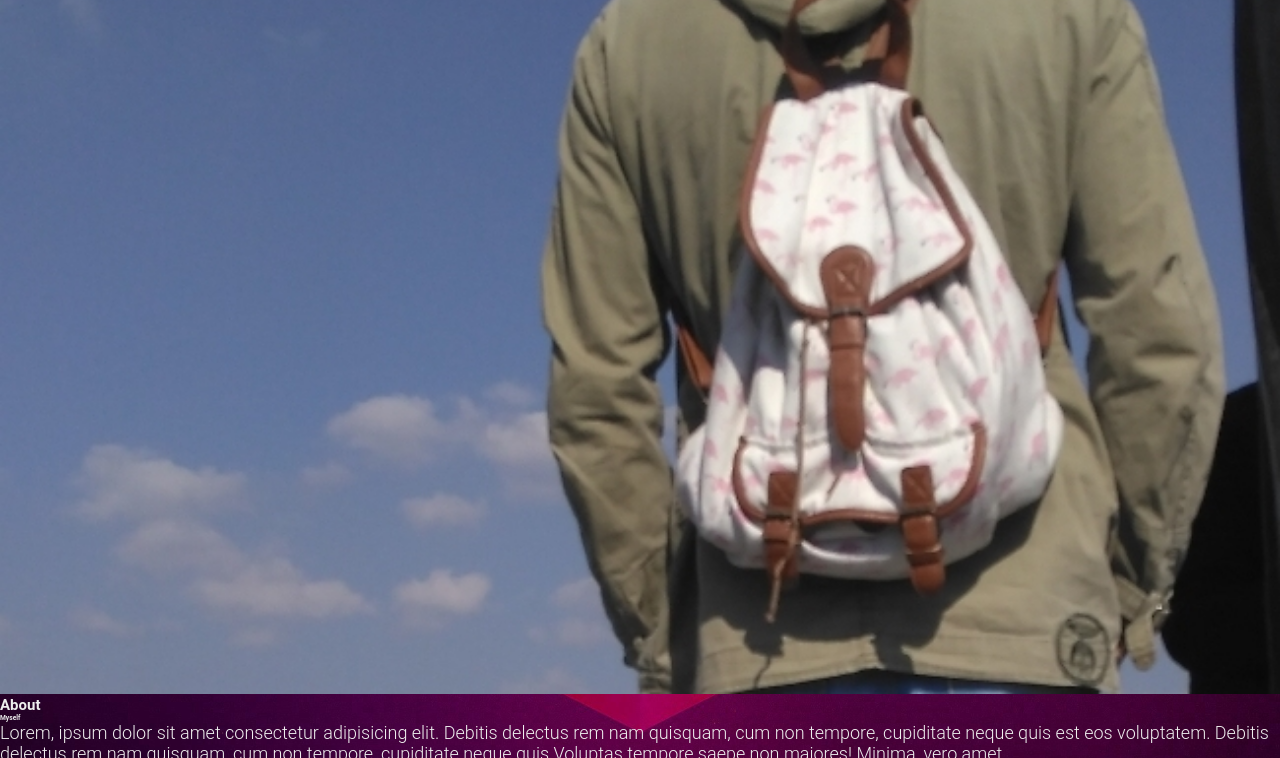
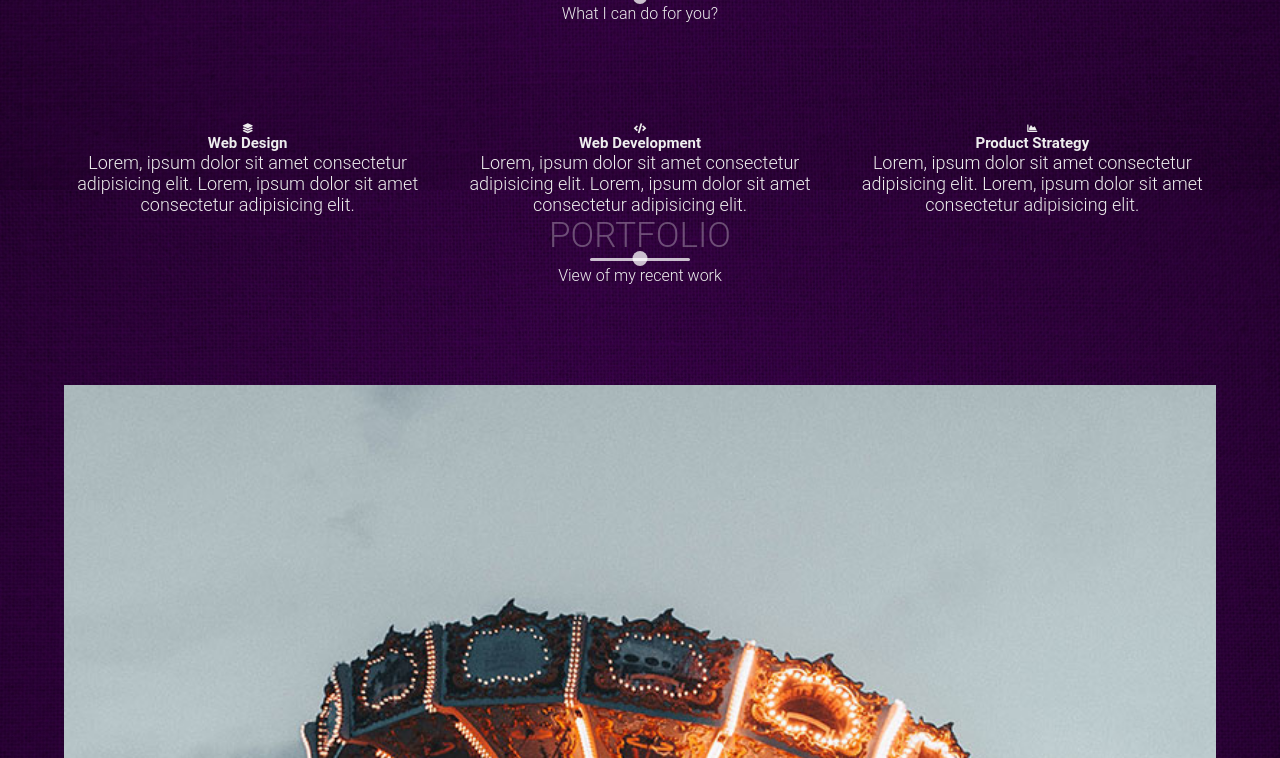
Before and after one commit to SasaJaic/New_Portfolio, a plain HTML site: page index.html in a window 1280 px wide. Shown: the part 1410-2168 px from the top of the page. Drawn offline with nearby package versions, Linux system fonts and the light colour scheme.

Commit message:
Add some style to sections

```diff
--- a/index.html
+++ b/index.html
@@ -64,7 +64,6 @@
                      Debitis delectus rem nam quisquam, cum non tempore, cupiditate neque quis
                      Voluptas tempore saepe non maiores! Minima, vero amet.
                  </p>
-             </div>
                  <div class="social-media">
                      <ul class="nav-list">
                          <li>
@@ -79,10 +78,11 @@
                          </li>
                          <li>
                              <a href="#" class="icon-link">
-                             <i class="fab fa-dribble-square"></i>
+                                 <i class="fab fa-instagram"></i>
                              </a>
                          </li>
                      </ul>
+                 </div>
              </div>
          </div>
      </section>
@@ -107,7 +107,7 @@
                  </div>
                  <div class="skill">
                      <div class="icon-container">
-                         <i class="fas fa-code-group"></i>
+                         <i class="fas fa-code"></i>
                      </div>
                      <h1>Web Development</h1>
                      <p>
@@ -117,7 +117,7 @@
                  </div>
                  <div class="skill">
                      <div class="icon-container">
-                         <i class="fas fa-chart-group"></i>
+                         <i class="fas fa-chart-area"></i>
                      </div>
                      <h1>Product Strategy</h1>
                      <p>
--- a/style.css
+++ b/style.css
@@ -12,7 +12,7 @@ html{
 body{
     width: 100%;
     height: 100%;
-    background: url("images/headerimg1.jpg") no-repeat center fixed;
+    background: url("images/BN12os.jpg") no-repeat center fixed;
     background-size: cover;
 }
 a{
@@ -29,7 +29,50 @@ img{
 /*END GLOBAL*/
 
 /*START REUSABLE*/
-
+.container{
+    width: 90%;
+    max-width: 120rem;
+    height: 100%;
+    margin: 0 auto;
+    position: relative;
+}
+.section-heading{
+    text-align: center;
+    margin-bottom: 10rem;
+}
+.section-heading h1{
+    font-size: 3.5rem;
+    color: rgba(255, 255, 255, .3);
+    text-transform: uppercase;
+    font-weight: 300;
+    position: relative;
+    margin-bottom: 1rem;
+}
+.section-heading h1::before,
+.section-heading h1::after
+{
+    content: '';
+    position: absolute;
+    bottom: -.5rem;
+    left: 50%;
+    transform: translateX(-50%);
+    background-color: rgba(255, 255, 255, 0.75);
+}
+.section-heading h1::before{
+    width: 10rem;
+    height: 3px;
+    border-radius: .8rem;
+}
+.section-heading h1::after{
+    width: 1.5rem;
+    height: 1.5rem;
+    border-radius: 100%;
+    bottom: -1rem;
+}
+.section-heading h6{
+    font-size: 1.6rem;
+    font-weight: 300;
+}
 /*END REUSABLE*/
 
 /*START HEADER*/
@@ -42,6 +85,7 @@ header{
     height: 100vh;
     position: fixed;
     top: -100vh;
+    z-index: 50;
     background-color: #16162d;
     border-bottom-right-radius: 100%;
     border-bottom-left-radius: 100%;
@@ -114,14 +158,83 @@ li{
 .open .bar.end{
     transform: rotate(-450deg) translateX(-.8rem);
 }
+.landing-text{
+    position: absolute;
+    top: 50%;
+    left: 50%;
+    transform: translate(-50%, -50%);
+    width: 100%;
+    text-align: center;
+    z-index: 1;
+}
+.landing-text h1{
+    font-size: 20rem;
+    font-family: 'Shadows Into Light', cursive;
+    background: linear-gradient(to top, #ffe838, #fd57bf);
+    background-clip: text;
+    -webkit-text-fill-color: transparent;
+    padding: 1rem;
+    user-select: none;
+}
+.landing-text h6{
+    font-size: 2rem;
+    font-weight: 300;
+}
 /*END HEADER*/
 
 /*START ABOUT*/
-
+.about .container{
+    display: flex;
+    align-items: center;
+    justify-content: center;
+}
+.about-heading{
+    text-align: center;
+    text-transform: uppercase;
+    line-height: 0;
+    margin-bottom: 6rem;
+}
+.about-heading h1{
+    font-size: 10rem;
+    opacity: .3;
+}
+.about-heading h6{
+    font-size: 2rem;
+    font-weight: 300;
+}
+.profile-img{
+    flex: 1;
+    margin-right: 5rem;
+}
+.about-details{
+    flex: 1;
+}
+.social-media{
+    margin-top:  5rem;
+}
+.social-media i{
+    font-size: 5rem;
+    transition:  color 650ms;
+}
+.fa-facebook-square:hover{
+    color: #4267b2;
+}
+.fa-twitter-square:hover{
+    color: #38a1f3;
+}
+.fa-instagram:hover{
+    color: #f56040;
+}
 /*END ABOUT*/
 
 /*START SERVICES*/
-
+.my-skills{
+    margin-top: 10rem;
+    display: grid;
+    grid-template-columns: repeat(auto-fit, minmax(25rem, 1fr));
+    grid-gap: 2.5rem;
+    text-align: center;
+}
 /*END SERVICES*/
 
 /*START PORTFOLIO*/
```
Also changed, not shown: images/BN12os.jpg (added), images/headerimg2.jpg (added), 1 other file. Lines whose indentation alone changed are shown as unchanged.
